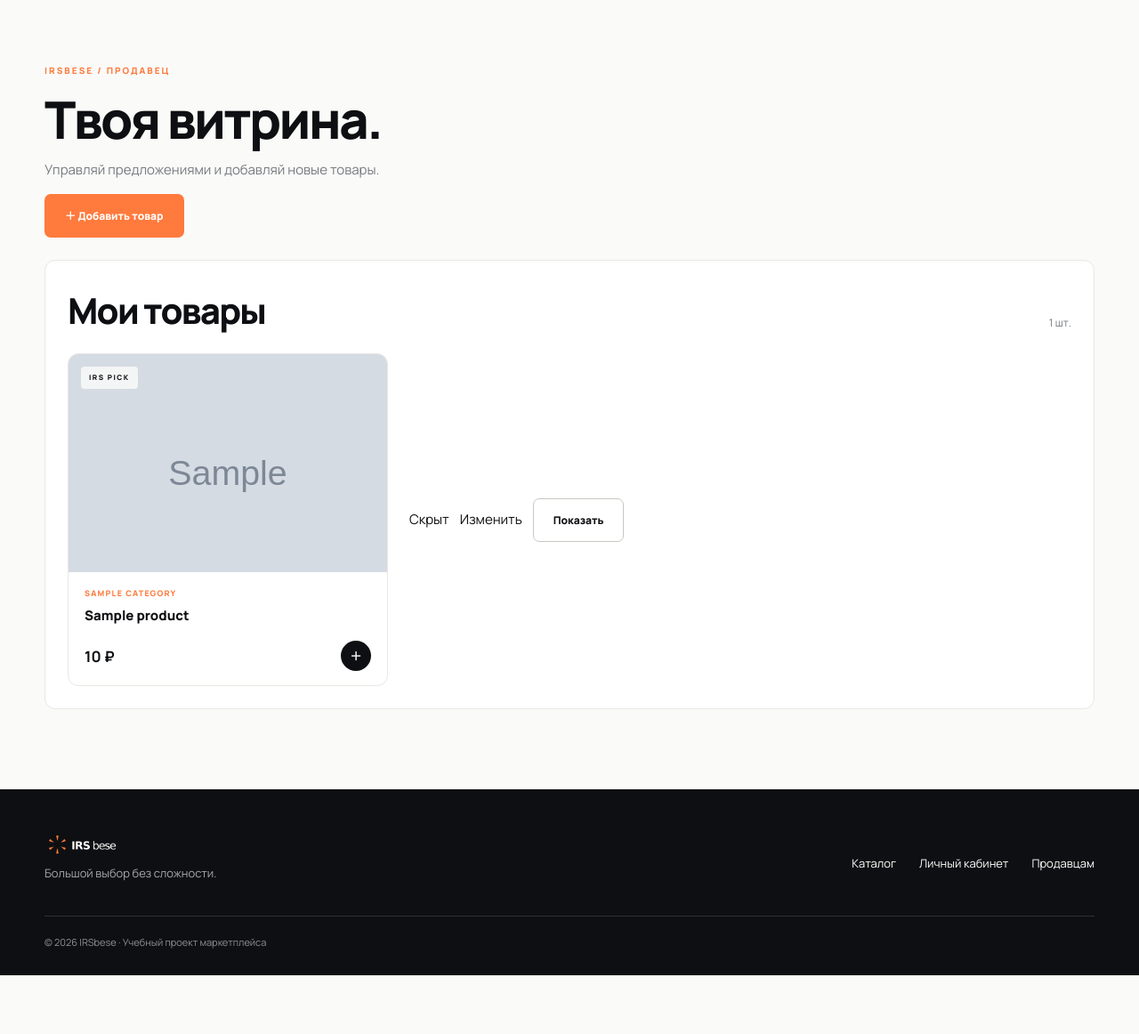
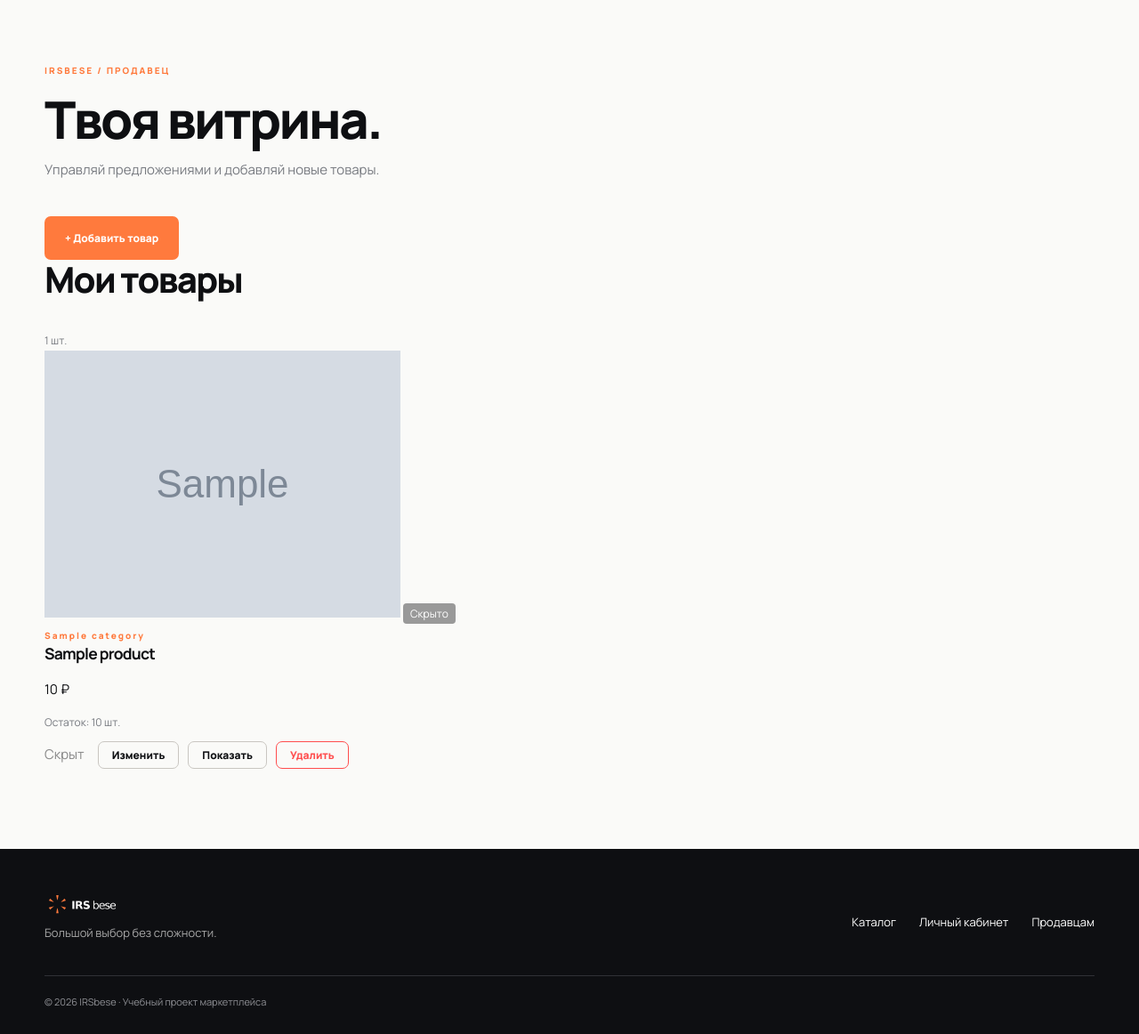
Before and after one commit to IRSbese/IRSbese, a Flask app: template app/templates/pages/seller/index.html in a window 1280 px wide. Shown: the part 86-1248 px from the top of the page at 89% size. Before the commit the page ends 1182 px from the top, so only its background shows below. Run offline with Flask 3, Linux system fonts and the light colour scheme; the template is opened without the code that fills it: most values are stand-ins (such as "Sample title", 1, 10 or a date in 2020); grey boxes marked "Sample" are stand-in pictures.

Commit message:
изменил
добавил кнопку удалить

```diff
--- a/app/templates/pages/seller/index.html
+++ b/app/templates/pages/seller/index.html
@@ -1 +1,77 @@
-{% extends 'base.html' %}{% block title %}Кабинет продавца — IRSbese{% endblock %}{% block content %}<div class="page-head compact"><span class="eyebrow">IRSBESE / ПРОДАВЕЦ</span><h1>Твоя витрина.</h1><p>Управляй предложениями и добавляй новые товары.</p><a class="button primary" href="{{ url_for('seller.add_product') }}">＋ Добавить товар</a></div><section class="account-panel"><div class="section-heading"><h2>Мои товары</h2><span class="muted">{{ products|length }} шт.</span></div>{% if products %}<div class="product-grid">{% for product in products %}{% include 'partials/product_card.html' %}<div class="seller-actions"><span>{{ 'Активен' if product['active'] else 'Скрыт' }}</span><a href="{{ url_for('seller.edit_product',product_id=product['id']) }}">Изменить</a><form method="post" action="{{ url_for('seller.toggle_product',product_id=product['id']) }}"><input type="hidden" name="_csrf" value="{{ csrf_token() }}"><button class="button secondary">{{ 'Скрыть' if product['active'] else 'Показать' }}</button></form></div>{% endfor %}</div>{% else %}<div class="empty-state small"><div class="empty-icon">＋</div><h2>Витрина пока пустая</h2><p>Добавь первый товар, чтобы он появился в каталоге.</p><a class="button primary" href="{{ url_for('seller.add_product') }}">Добавить товар</a></div>{% endif %}</section>{% endblock %}
+{% extends 'base.html' %}
+{% block title %}Кабинет продавца — IRSbese{% endblock %}
+{% block content %}
+<div class="page-head compact">
+    <span class="eyebrow">IRSBESE / ПРОДАВЕЦ</span>
+    <h1>Твоя витрина.</h1>
+    <p>Управляй предложениями и добавляй новые товары.</p>
+</div>
+
+<div class="seller-actions-top">
+    <a href="{{ url_for('seller.add_product') }}" class="button primary">+ Добавить товар</a>
+</div>
+
+<div class="seller-panel">
+    <div class="seller-panel-head">
+        <h2>Мои товары</h2>
+        <span class="muted">{{ products|length }} шт.</span>
+    </div>
+
+    {% if products %}
+        <div class="seller-product-list">
+            {% for product in products %}
+                <div class="seller-product-card">
+                    <div class="seller-product-image">
+                        {% if product['image'] %}
+                            <img src="{{ url_for('static', filename=product['image']) }}" alt="{{ product['name'] }}">
+                        {% else %}
+                            <div class="image-placeholder">✳</div>
+                        {% endif %}
+
+                        {% if product['is_adult'] %}
+                            <span class="badge badge-adult" style="background: #ff4d4d; color: white; padding: 2px 8px; border-radius: 4px; font-size: 12px; margin-top: 5px; display: inline-block;">18+ Скрыто</span>
+                        {% elif not product['active'] %}
+                            <span class="badge badge-hidden" style="background: #999; color: white; padding: 2px 8px; border-radius: 4px; font-size: 12px; margin-top: 5px; display: inline-block;">Скрыто</span>
+                        {% else %}
+                            <span class="badge badge-active" style="background: #2ecc71; color: white; padding: 2px 8px; border-radius: 4px; font-size: 12px; margin-top: 5px; display: inline-block;">Активен</span>
+                        {% endif %}
+                    </div>
+
+                    <div class="seller-product-info">
+                        <span class="eyebrow">{{ product['category'] }}</span>
+                        <h3>{{ product['name'] }}</h3>
+                        <p class="price">{{ '%.0f'|format(product['price']) }} ₽</p>
+                        <p class="muted small">Остаток: {{ product['stock'] }} шт.</p>
+                    </div>
+
+                    <div class="seller-product-actions" style="display: flex; gap: 10px; align-items: center; flex-wrap: wrap;">
+                        <span class="status-text" style="color: #888; margin-right: 5px;">
+                            {% if product['active'] %}Активен{% else %}Скрыт{% endif %}
+                        </span>
+
+                        <a href="{{ url_for('seller.edit_product', product_id=product['id']) }}" class="button secondary" style="padding: 5px 15px;">Изменить</a>
+
+                        <!-- Кнопка Скрыть/Показать -->
+                        <form method="post" action="{{ url_for('seller.toggle_product', product_id=product['id']) }}" style="margin: 0;">
+                            <input type="hidden" name="_csrf" value="{{ csrf_token() }}">
+                            <button type="submit" class="button secondary" style="padding: 5px 15px;">
+                                {% if product['active'] %}Скрыть{% else %}Показать{% endif %}
+                            </button>
+                        </form>
+
+                        <form method="post" action="{{ url_for('seller.delete_product', product_id=product['id']) }}" style="margin: 0;" onsubmit="return confirm('Вы уверены, что хотите навсегда удалить товар «{{ product['name'] }}»?');">
+                            <input type="hidden" name="_csrf" value="{{ csrf_token() }}">
+                            <button type="submit" class="button secondary" style="padding: 5px 15px; color: #ff4d4d; border-color: #ff4d4d;">Удалить</button>
+                        </form>
+                    </div>
+                </div>
+            {% endfor %}
+        </div>
+    {% else %}
+        <div class="empty-state">
+            <p>У вас пока нет товаров. Добавьте первый товар, чтобы начать продавать.</p>
+            <a href="{{ url_for('seller.add_product') }}" class="button primary">Добавить товар</a>
+        </div>
+    {% endif %}
+</div>
+{% endblock %}
```
